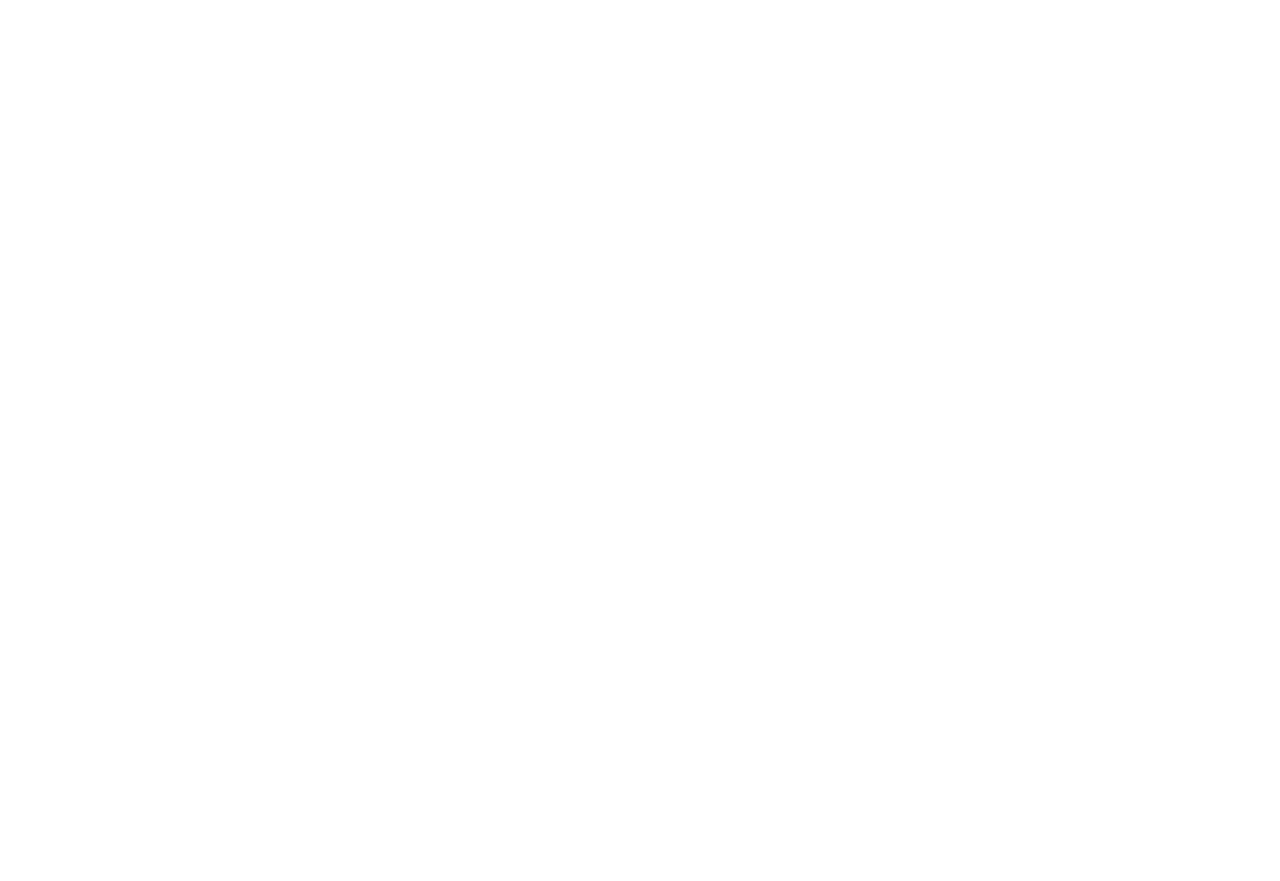
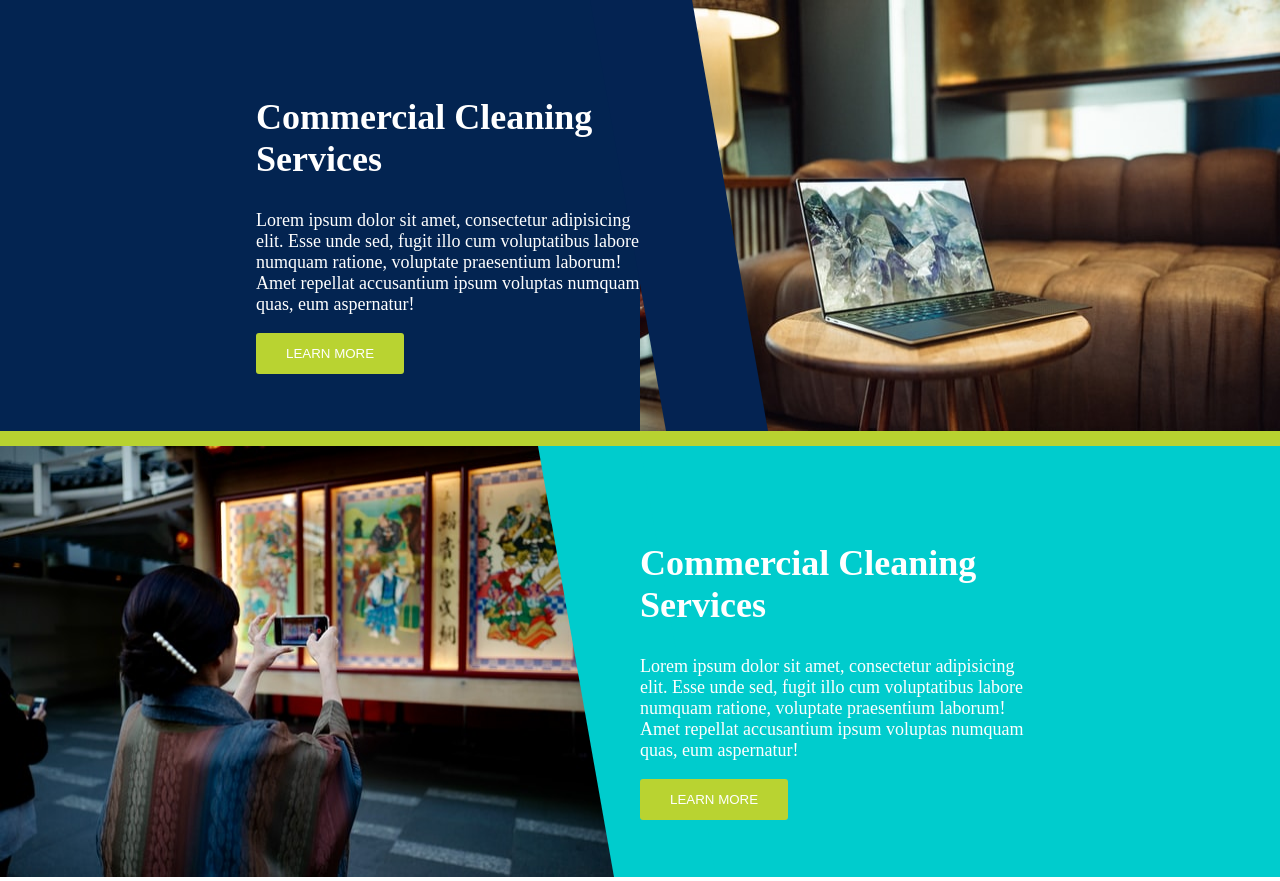
Before and after one commit to mdpappu006/section-2, a plain HTML site: page index.html in a window 1280 px wide. Before the commit the page ends 800 px from the top, so only its background shows below. Drawn offline with Linux system fonts and the light colour scheme.

Commit message:
complete design with css code
html, css has been done.

```diff
--- /dev/null
+++ b/assets/css/style.css
@@ -0,0 +1,88 @@
+/*
+Template Name: Section 2
+Author Name: Nazmul Hossain Pappu
+Description: A custom Beautiful section
+Authod URI: nhpit.com
+*/
+
+body{
+	margin: 0;
+}
+
+.commercials-main{
+	display: flex;
+}
+
+.commercial-left, .commercial-right{
+	width: 50%;
+}
+
+.commercial-left{
+	background: #032451;
+	color: #fff;
+	position: relative;
+}
+
+.commercial-right img{
+	width: 100%;
+	height: 100%;
+}
+
+.commercial-content{
+	width: 60%;
+	margin-left: 40%;
+	margin-top: 15%;
+	position: relative;
+	z-index: 9999;
+}
+
+.commercial-content h2{
+	font-size: 36px;
+}
+
+.commercial-content p{
+	font-size: 18px;
+}
+
+.commercial-content button{
+	background: #B9D331;
+	border: none;
+	padding: 13px 30px;
+	border-radius: 3px;
+	color: #fff;
+}
+
+.commercial-bg:after{
+	content: '';
+	background: #042352;
+	width: 16%;
+	height: 100%;
+	right: -90px;
+	top: 0;
+	position: absolute;
+	transform: skew(10deg);
+}
+
+
+.commercial2-bg:after{
+	content: '';
+	background: #00CCCD;
+	width: 16%;
+	height: 100%;
+	left: -10%;
+	top: 0px;
+	position: absolute;
+	transform: skew(10deg);
+}
+
+.commercial-left.commercial2-left{
+	background: #00CCCD;
+}
+
+.commercial-content2{
+	margin-left: 0;
+}
+
+.commercials2-main{
+	border-top: 15px solid #B8D230;
+}
--- a/index.html
+++ b/index.html
@@ -3,8 +3,40 @@
 <head>
 	<meta charset="UTF-8">
 	<title>Section 2</title>
+	<link rel="stylesheet" href="assets/css/style.css">
 </head>
 <body>
+	<div class="container">
+		<div class="row">
+			<div class="section-main">
+				<div class="commercials-main">
+					<div class="commercial-left commercial-bg">
+						<div class="commercial-content">
+							<h2>Commercial Cleaning Services</h2>
+							<p>Lorem ipsum dolor sit amet, consectetur adipisicing elit. Esse unde sed, fugit illo cum voluptatibus labore numquam ratione, voluptate praesentium laborum! Amet repellat accusantium ipsum voluptas numquam quas, eum aspernatur!</p>
+							<button type="submit" class="learn-btn">LEARN MORE</button>
+						</div>
+					</div>
+					<div class="commercial-right">
+						<img src="assets/img/section-right.jpg" alt="commercial laptop">
+					</div>
+				</div>
 
+				<div class="commercials-main commercials2-main">
+					<div class="commercial-right">
+						<img src="assets/img/section-left.jpg" alt="people">
+					</div>
+
+					<div class="commercial-left commercial2-left commercial2-bg">
+						<div class="commercial-content commercial-content2">
+							<h2>Commercial Cleaning Services</h2>
+							<p>Lorem ipsum dolor sit amet, consectetur adipisicing elit. Esse unde sed, fugit illo cum voluptatibus labore numquam ratione, voluptate praesentium laborum! Amet repellat accusantium ipsum voluptas numquam quas, eum aspernatur!</p>
+							<button type="submit" class="learn-btn">LEARN MORE</button>
+						</div>
+					</div>
+				</div>
+			</div>
+		</div>
+	</div>
 </body>
 </html>
```
Also changed, not shown: assets/img/section-left.jpg (added), assets/img/section-right.jpg (added).
